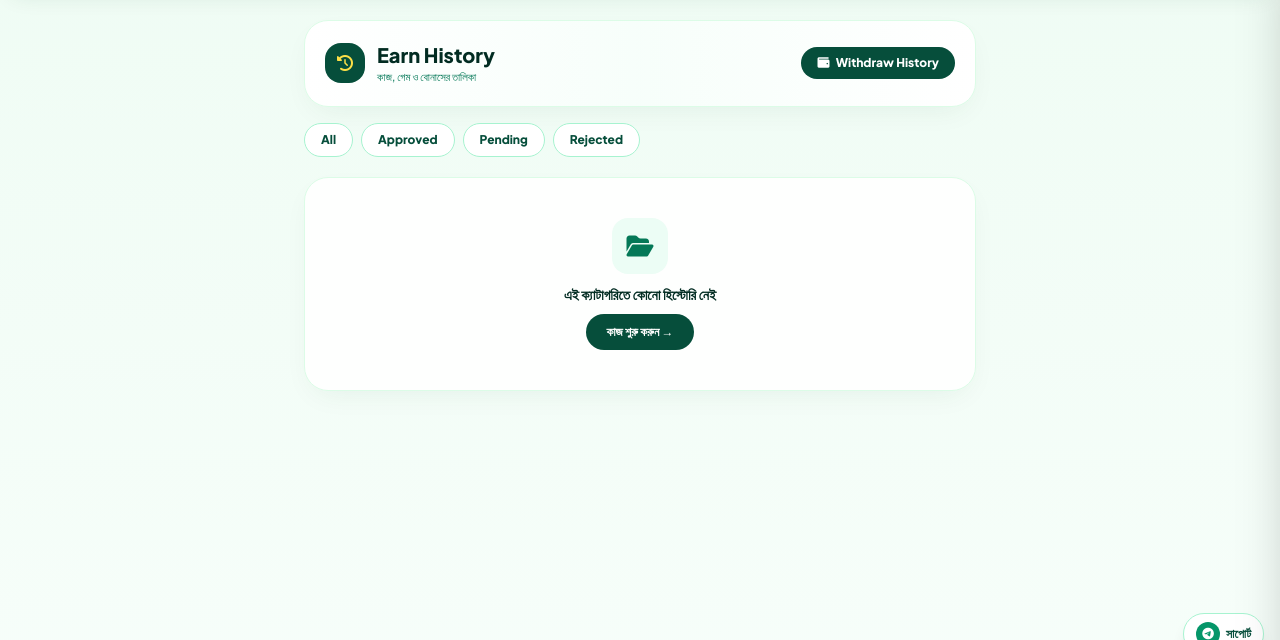
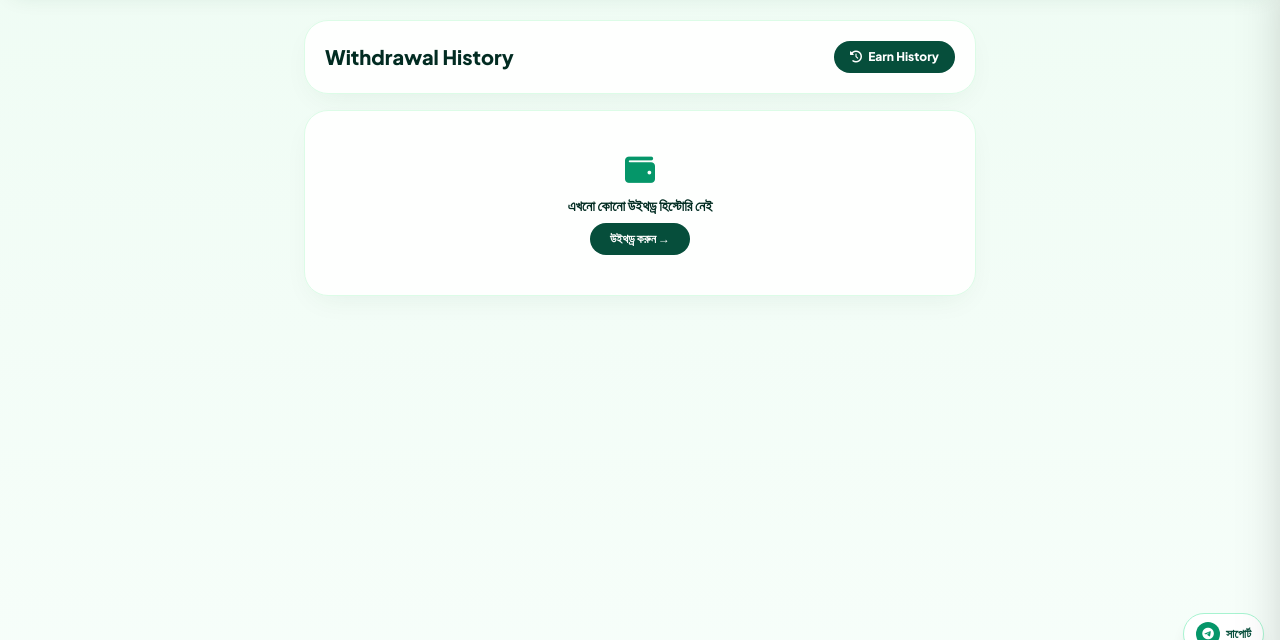
Before and after one commit to ffidcretordk-dot/Infinity, a FastAPI app: template templates/history_v2.html in a window 1280 px wide. Shown: the part 65-705 px from the top of the page. Run offline with FastAPI, Linux system fonts and the light colour scheme; the template is opened without the code that fills it, so the values that code supplies are empty; some libraries are stand-ins or nearby versions.

Commit message:
Update history_v2.html

```diff
--- a/templates/history_v2.html
+++ b/templates/history_v2.html
@@ -1,96 +1,172 @@
 {% extends "base_app.html" %}
-{% block title %}Earn History - InfinityWork{% endblock %}
+{% block title %}Withdrawal History - InfinityWork{% endblock %}
 {% block content %}
 <div class="max-w-2xl mx-auto space-y-4">
-  <!-- Minimal Header + Quick Link to /history/v2 (No Insights) -->
-  <div class="soft-card rounded-3xl p-4 sm:p-5 flex flex-wrap items-center justify-between gap-3 bg-gradient-to-r from-white via-emerald-50/40 to-white">
-    <div class="flex items-center gap-3">
-      <div class="w-10 h-10 rounded-2xl bg-emerald-900 text-yellow-300 flex items-center justify-center text-base shrink-0 shadow-xs">
-        <i class="fa-solid fa-clock-rotate-left"></i>
-      </div>
-      <div>
-        <h1 class="text-lg sm:text-xl font-extrabold text-emerald-950 leading-tight">Earn History</h1>
-        <p class="text-[11px] text-emerald-700 font-medium">কাজ, গেম ও বোনাসের তালিকা</p>
-      </div>
-    </div>
-
-    <a href="/history/v2" class="bg-emerald-900 hover:bg-emerald-800 text-white px-4 py-2 rounded-full text-xs font-extrabold shadow-xs shrink-0 transition">
-      <i class="fa-solid fa-wallet mr-1"></i> Withdraw History
+  <!-- Clean Heading + Only "Earn History" Button (No Insights) -->
+  <div class="soft-card rounded-3xl p-4 sm:p-5 flex items-center justify-between gap-3">
+    <h1 class="text-lg sm:text-xl font-extrabold text-emerald-950">Withdrawal History</h1>
+    <a href="/history" class="bg-emerald-900 hover:bg-emerald-800 text-white px-4 py-2 rounded-full text-xs font-extrabold shadow-xs shrink-0 transition">
+      <i class="fa-solid fa-clock-rotate-left mr-1"></i> Earn History
     </a>
   </div>
 
-  <!-- Minimal Responsive Filter Pills -->
-  <div class="flex items-center gap-2 overflow-x-auto pb-1 text-xs font-extrabold no-scrollbar">
-    <a href="/history?status=all"
-       class="px-4 py-2 rounded-full shrink-0 transition {% if status_filter == 'all' %}bg-emerald-900 text-white shadow-sm{% else %}bg-white border border-emerald-200 text-emerald-900 hover:bg-emerald-50{% endif %}">
-      All
-    </a>
-    <a href="/history?status=approved"
-       class="px-4 py-2 rounded-full shrink-0 transition {% if status_filter == 'approved' %}bg-emerald-900 text-white shadow-sm{% else %}bg-white border border-emerald-200 text-emerald-900 hover:bg-emerald-50{% endif %}">
-      Approved
-    </a>
-    <a href="/history?status=pending"
-       class="px-4 py-2 rounded-full shrink-0 transition {% if status_filter == 'pending' %}bg-emerald-900 text-white shadow-sm{% else %}bg-white border border-emerald-200 text-emerald-900 hover:bg-emerald-50{% endif %}">
-      Pending
-    </a>
-    <a href="/history?status=rejected"
-       class="px-4 py-2 rounded-full shrink-0 transition {% if status_filter == 'rejected' %}bg-emerald-900 text-white shadow-sm{% else %}bg-white border border-emerald-200 text-emerald-900 hover:bg-emerald-50{% endif %}">
-      Rejected
-    </a>
-  </div>
+  <!-- Withdrawals List -->
+  <div class="space-y-2.5">
+    {% for p in payouts %}
+    <div class="soft-card rounded-3xl p-4 flex items-center justify-between gap-3">
+      <div class="flex items-center gap-3 min-w-0">
+        <!-- Payment Method Brand SVG Logo -->
+        {% if p.method == 'bKash' %}
+        <div class="w-11 h-11 rounded-2xl bg-pink-50 border border-pink-200 flex items-center justify-center shrink-0" title="bKash">
+          <svg viewBox="0 0 40 40" class="w-7 h-7" xmlns="http://www.w3.org/2000/svg">
+            <path d="M8 10l12 6 10-8-4 14 6 6-14-2-8 6 2-12z" fill="#e2136e"/>
+            <path d="M20 16l10-8-4 14z" fill="#b80b57"/>
+          </svg>
+        </div>
+        {% elif p.method == 'Nagad' %}
+        <div class="w-11 h-11 rounded-2xl bg-orange-50 border border-orange-200 flex items-center justify-center shrink-0" title="Nagad">
+          <svg viewBox="0 0 40 40" class="w-7 h-7" xmlns="http://www.w3.org/2000/svg">
+            <circle cx="20" cy="20" r="14" fill="#f26522"/>
+            <path d="M13 24c2-8 9-12 15-10-4 2-6 5-7 10z" fill="#ffffff"/>
+            <circle cx="25" cy="24" r="3" fill="#ffd200"/>
+          </svg>
+        </div>
+        {% elif p.method == 'Rocket' %}
+        <div class="w-11 h-11 rounded-2xl bg-purple-50 border border-purple-200 flex items-center justify-center shrink-0" title="Rocket">
+          <svg viewBox="0 0 40 40" class="w-7 h-7" xmlns="http://www.w3.org/2000/svg">
+            <circle cx="20" cy="20" r="14" fill="#8c3494"/>
+            <path d="M20 9c4 4 6 9 6 14l-6 4-6-4c0-5 2-10 6-14z" fill="#ffffff"/>
+            <circle cx="20" cy="18" r="2.5" fill="#8c3494"/>
+          </svg>
+        </div>
+        {% else %}
+        <div class="w-11 h-11 rounded-2xl bg-amber-50 border border-amber-200 flex items-center justify-center shrink-0" title="Binance">
+          <svg viewBox="0 0 40 40" class="w-7 h-7" xmlns="http://www.w3.org/2000/svg">
+            <path d="M20 8l5 5-5 5-5-5zm-8 8l4 4-4 4-4-4zm16 0l4 4-4 4-4-4zm-8 6l5 5-5 5-5-5z" fill="#f3ba2f"/>
+          </svg>
+        </div>
+        {% endif %}
 
-  <!-- Minimal Design-full History Cards -->
-  <div class="space-y-2.5">
-    {% if items %}
-      {% for item in items %}
-      <div class="soft-card rounded-3xl p-4 flex items-center justify-between gap-3 hover:border-emerald-300 transition">
-        <div class="flex items-center gap-3 min-w-0">
-          <div class="w-11 h-11 rounded-2xl {{ item.icon_cls }} flex items-center justify-center text-base shrink-0">
-            <i class="{{ item.icon_cls.split(' ')[:2]|join(' ') }}"></i>
+        <div class="min-w-0">
+          <div class="flex items-center gap-1.5">
+            <span class="font-extrabold text-sm text-emerald-950">{{ p.method }}</span>
+            <span class="px-2 py-0.5 rounded-full text-[9px] font-extrabold
+              {% if p.status == 'paid' %}bg-emerald-100 text-emerald-800
+              {% elif p.status == 'rejected' %}bg-red-100 text-red-700
+              {% else %}bg-amber-100 text-amber-800{% endif %}">
+              {{ p.status|upper }}
+            </span>
           </div>
+          <div class="text-xs font-mono font-bold text-emerald-700 truncate mt-0.5">{{ p.masked_account }}</div>
+          <div class="text-[10px] text-slate-400 mt-0.5">{{ p.formatted_date }}</div>
+        </div>
+      </div>
 
-          <div class="min-w-0">
-            <div class="font-extrabold text-sm text-emerald-950 truncate">{{ item.title }}</div>
-            <div class="text-xs text-emerald-700/90 truncate">{{ item.subtitle }}</div>
-            <div class="text-[10px] text-slate-400 font-medium mt-0.5">
-              <i class="fa-regular fa-clock mr-1"></i>{{ item.date }}
-            </div>
-          </div>
+      <div class="flex items-center gap-2.5 shrink-0">
+        <div class="text-right">
+          <div class="font-extrabold text-sm text-emerald-950">৳{{ "%.2f"|format(p.amount) }}</div>
         </div>
 
-        <div class="text-right shrink-0 space-y-1">
-          <div class="font-extrabold text-sm {% if item.norm_status == 'rejected' %}text-red-500 line-through{% elif item.norm_status == 'pending' %}text-amber-700{% else %}text-emerald-700{% endif %}">
-            +৳{{ "%.2f"|format(item.amount) }}
-          </div>
-          <div>
-            {% if item.norm_status == 'approved' %}
-            <span class="inline-block px-2.5 py-0.5 rounded-full text-[10px] font-extrabold bg-emerald-100 text-emerald-800">
-              {{ item.status_label }}
-            </span>
-            {% elif item.norm_status == 'pending' %}
-            <span class="inline-block px-2.5 py-0.5 rounded-full text-[10px] font-extrabold bg-amber-100 text-amber-800">
-              {{ item.status_label }}
-            </span>
-            {% else %}
-            <span class="inline-block px-2.5 py-0.5 rounded-full text-[10px] font-extrabold bg-red-100 text-red-700">
-              {{ item.status_label }}
-            </span>
-            {% endif %}
-          </div>
+        <button type="button"
+                data-id="{{ p.id }}"
+                data-method="{{ p.method }}"
+                data-account="{{ p.account_number }}"
+                data-masked="{{ p.masked_account }}"
+                data-amount="{{ '%.2f'|format(p.amount) }}"
+                data-status="{{ p.status|upper }}"
+                data-date="{{ p.formatted_date }}"
+                onclick="openWithdrawDetailModal(this)"
+                class="bg-emerald-50 hover:bg-emerald-900 text-emerald-900 hover:text-white border border-emerald-200 px-3.5 py-2 rounded-xl text-xs font-extrabold transition">
+          View
+        </button>
+      </div>
+    </div>
+    {% else %}
+    <div class="soft-card rounded-3xl p-10 text-center space-y-2">
+      <div class="text-3xl text-emerald-600"><i class="fa-solid fa-wallet"></i></div>
+      <p class="text-sm font-extrabold text-emerald-950">এখনো কোনো উইথড্র হিস্টোরি নেই</p>
+      <a href="/payout" class="inline-block mt-2 bg-emerald-900 text-white px-5 py-2 rounded-full text-xs font-extrabold">উইথড্র করুন →</a>
+    </div>
+    {% endfor %}
+  </div>
+</div>
+
+<!-- Detailed Withdrawal Receipt Popup Modal -->
+<div id="wd-detail-modal" onclick="closeWithdrawModal()" class="hidden fixed inset-0 z-50 bg-emerald-950/55 backdrop-blur-xs flex items-center justify-center p-4">
+  <div onclick="event.stopPropagation()" class="bg-white rounded-[2rem] max-w-sm w-full overflow-hidden shadow-2xl border border-emerald-100">
+    <!-- Top Receipt Header -->
+    <div class="bg-gradient-to-br from-emerald-800 to-emerald-950 text-white p-5 flex items-center justify-between">
+      <div>
+        <div class="text-[10px] font-bold text-emerald-200 uppercase tracking-wider">Withdrawal Receipt</div>
+        <h2 id="wd-m-title" class="text-lg font-extrabold mt-0.5">bKash Payout</h2>
+      </div>
+      <button onclick="closeWithdrawModal()" class="w-8 h-8 rounded-full bg-white/15 hover:bg-white/25 text-white font-bold text-sm">✕</button>
+    </div>
+
+    <!-- Receipt Details Body -->
+    <div class="p-5 space-y-3 text-xs">
+      <div class="text-center py-2 bg-emerald-50/80 border border-emerald-100 rounded-2xl">
+        <div class="text-[11px] font-bold text-emerald-700">উত্তোলনের পরিমাণ</div>
+        <div id="wd-m-amount" class="text-3xl font-extrabold text-emerald-950 mt-0.5">৳0.00</div>
+      </div>
+
+      <div class="divide-y divide-emerald-100 bg-white border border-emerald-100 rounded-2xl px-4">
+        <div class="py-2.5 flex justify-between">
+          <span class="text-emerald-700 font-semibold">Transaction ID</span>
+          <span id="wd-m-txid" class="font-mono font-extrabold text-emerald-950">#IW-0</span>
+        </div>
+        <div class="py-2.5 flex justify-between">
+          <span class="text-emerald-700 font-semibold">পেমেন্ট মেথড</span>
+          <span id="wd-m-method" class="font-extrabold text-emerald-950">bKash</span>
+        </div>
+        <div class="py-2.5 flex justify-between">
+          <span class="text-emerald-700 font-semibold">অ্যাকাউন্ট নম্বর</span>
+          <span id="wd-m-account" class="font-mono font-extrabold text-emerald-950">017••••5678</span>
+        </div>
+        <div class="py-2.5 flex justify-between">
+          <span class="text-emerald-700 font-semibold">উইথড্র চার্জ</span>
+          <span class="font-extrabold text-emerald-700">৳0.00 (Free)</span>
+        </div>
+        <div class="py-2.5 flex justify-between">
+          <span class="text-emerald-700 font-semibold">স্ট্যাটাস</span>
+          <span id="wd-m-status" class="font-extrabold">PENDING</span>
+        </div>
+        <div class="py-2.5 flex justify-between">
+          <span class="text-emerald-700 font-semibold">তারিখ ও সময়</span>
+          <span id="wd-m-date" class="font-bold text-emerald-950">-</span>
         </div>
       </div>
-      {% endfor %}
-    {% else %}
-    <div class="soft-card rounded-3xl p-10 text-center space-y-2.5">
-      <div class="w-14 h-14 mx-auto rounded-2xl bg-emerald-50 text-emerald-700 flex items-center justify-center text-2xl">
-        <i class="fa-solid fa-folder-open"></i>
-      </div>
-      <p class="text-sm font-extrabold text-emerald-950">এই ক্যাটাগরিতে কোনো হিস্টোরি নেই</p>
-      <a href="/work" class="inline-block bg-emerald-900 text-white px-5 py-2.5 rounded-full text-xs font-extrabold shadow-xs">
-        কাজ শুরু করুন →
-      </a>
+
+      <button onclick="closeWithdrawModal()" class="w-full bg-emerald-900 hover:bg-emerald-800 text-white py-3 rounded-full font-extrabold text-xs shadow">
+        বন্ধ করুন
+      </button>
     </div>
-    {% endif %}
   </div>
 </div>
+
+<script>
+function openWithdrawDetailModal(btn) {
+  const d = btn.dataset;
+  document.getElementById("wd-m-title").innerText = `${d.method} Payout`;
+  document.getElementById("wd-m-amount").innerText = `৳${d.amount}`;
+  document.getElementById("wd-m-txid").innerText = `#IW-PAY-${d.id}`;
+  document.getElementById("wd-m-method").innerText = d.method;
+  document.getElementById("wd-m-account").innerText = d.account;
+  document.getElementById("wd-m-date").innerText = d.date;
+
+  const stEl = document.getElementById("wd-m-status");
+  stEl.innerText = d.status;
+  stEl.className = d.status === "PAID"
+    ? "font-extrabold text-emerald-700"
+    : d.status === "REJECTED"
+      ? "font-extrabold text-red-600"
+      : "font-extrabold text-amber-600";
+
+  document.getElementById("wd-detail-modal").classList.remove("hidden");
+}
+
+function closeWithdrawModal() {
+  document.getElementById("wd-detail-modal").classList.add("hidden");
+}
+</script>
 {% endblock %}
```
